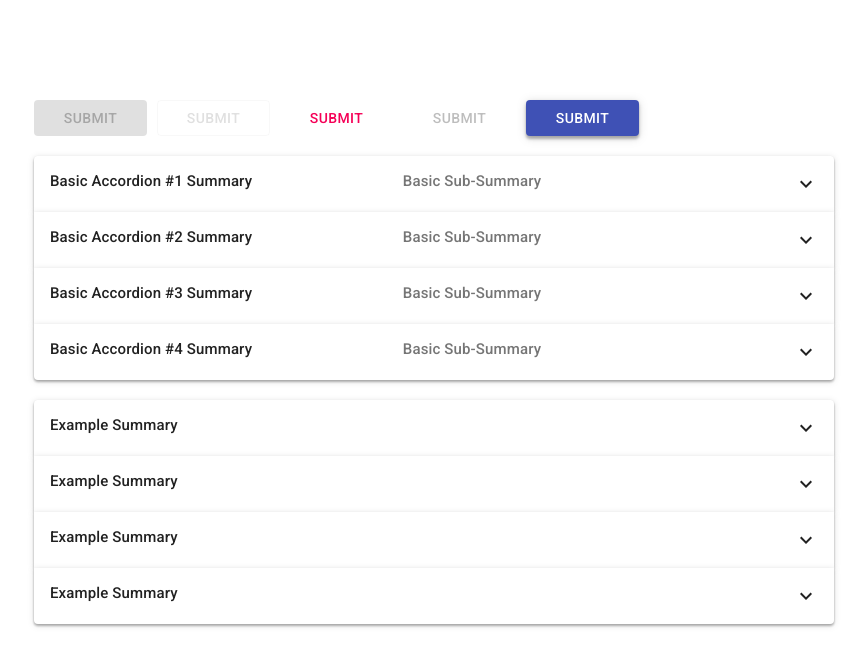
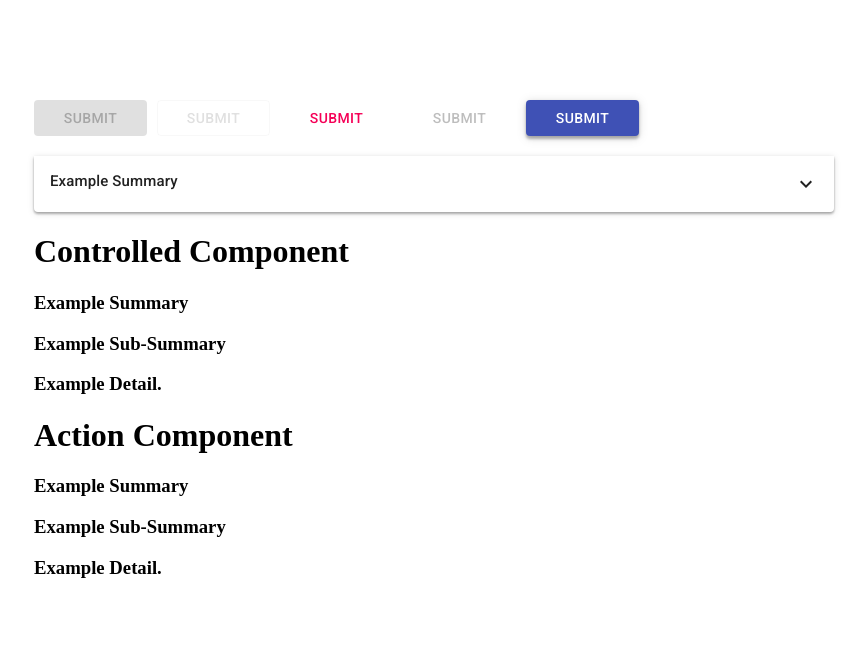
Before and after one commit to z123fg/antraui, a React (Create React App) app: page / in a window 1280 px wide. Shown: the top 666 px of the page, without its empty margins (66-933 px from the left). Built offline with nearby package versions, Linux system fonts and the light colour scheme.

Commit message:
add-accordion-ctx-variant-switch-pt1

```diff
--- a/src/components/MyAccordion/MyAccordion.tsx
+++ b/src/components/MyAccordion/MyAccordion.tsx
@@ -1,7 +1,9 @@
-import {
+import React, {
+  createContext,
   FC,
   ReactNode,
   useCallback,
+  useContext,
   useEffect,
   useRef,
   useState,
@@ -9,7 +11,7 @@ import {
 
 type AccordianVariant = "simple" | "controlled" | "action";
 
-interface IMyAccordionProps {
+interface AccordionContextProps {
   // user customize summary
   summary?: string;
   // user customize sub-summary (controlled variant only)
@@ -32,11 +34,34 @@ interface IMyAccordionProps {
   expandIcon?: ReactNode;
   // disable accordion
   disabled?: boolean;
-  // onChange event
-  // onChange?: (evt: React.SyntheticEvent) => void;
-  // onClick event
-  // onClick?: () => void;
+  // children
+  children?: ReactNode;
+  // onSelect event
+  onSelect?: (evt: React.SyntheticEvent) => void;
+  // handleClick
+  handleClick?: () => void;
+  // height of detail Component
+  detailHeight?: string;
 }
+
+// class names
+const classNames = {
+  container: {
+    panel: "accordion__panel--container",
+    summary: "accordion__summary--container",
+  },
+  typography: {
+    summary: "accordion__summary--typography",
+    subSummary: "accordion__subSummary--typography",
+    detail: "accordion__detail--typography",
+  },
+  wrapper: {
+    icon: "accordion__icon--wrapper",
+    detail: "accordion__detail--wrapper",
+  },
+};
+
+// defaults
 
 const DefaultExpandIcon: FC = () => {
   return (
@@ -46,7 +71,6 @@ const DefaultExpandIcon: FC = () => {
   );
 };
 
-// defaults
 const defaultSummary = "Example Summary";
 const defaultSubSummary = "Example Sub-Summary";
 const defaultDetail = "Example Detail.";
@@ -54,13 +78,14 @@ const defaultBgColor = "rgba(255, 255, 255, 1)";
 const defaultBgColorDisabled = "rgba(0, 0, 0, 0.12)";
 const defaultColor = "rgba(0, 0, 0, 0.87)";
 const defaultColorSecondary = "rgba(0, 0, 0, 0.54)";
-const defaultVariant = "simple";
 const defaultExpandIcon = <DefaultExpandIcon />;
-// const defaultExpandedState = false;
 const defaultDisabledState = false;
 
-const MyAccordion: FC<IMyAccordionProps> = ({
-  //
+// Accordion Context
+
+const AccordionCtx = createContext<AccordionContextProps>({});
+
+const AccordionProvider: FC<AccordionContextProps> = ({
   summary = defaultSummary,
   subSummary = defaultSubSummary,
   detail = defaultDetail,
@@ -68,84 +93,230 @@ const MyAccordion: FC<IMyAccordionProps> = ({
   bgColorDisabled = defaultBgColorDisabled,
   color = defaultColor,
   colorSecondary = defaultColorSecondary,
-  variant = defaultVariant,
   expandIcon = defaultExpandIcon,
   disabled = defaultDisabledState,
-  // isExpanded,
-  // onChange,
-  // onClick,
-  //
+  children,
 }) => {
-  const [expandedState, setExpandedState] = useState(false);
-  const [detailHeight, setDetailHeight] = useState("0px");
+  const [expanded, expandedSet] = useState(false);
+  const [detailHeight, detailHeightSet] = useState("0px");
   const detailRef = useRef<HTMLParagraphElement>(null!);
 
   const handleClick = useCallback(() => {
-    if (disabled === false) {
-      setExpandedState(!expandedState);
+    if (!disabled) {
+      expandedSet(!expanded);
     }
-  }, [expandedState]);
+  }, [expanded]);
 
   useEffect(() => {
-    setDetailHeight(
-      expandedState ? `${detailRef.current?.scrollHeight + 32}px` : `0px`
+    detailHeightSet(
+      expanded ? `${detailRef.current?.scrollHeight + 32}px` : `0px`
     );
-  }, [expandedState]);
+  }, [expanded, detailRef]);
 
   return (
-    <>
+    <AccordionCtx.Provider
+      value={{
+        handleClick,
+        expanded,
+        detailHeight,
+        // defaults
+        summary,
+        subSummary,
+        detail,
+        bgColor,
+        bgColorDisabled,
+        color,
+        colorSecondary,
+        expandIcon,
+        disabled,
+      }}
+    >
+      {children}
+    </AccordionCtx.Provider>
+  );
+};
+
+// Variant Components
+
+const SimpleVariant: FC = () => {
+  const {
+    expanded,
+    summary,
+    detail,
+    bgColor,
+    bgColorDisabled,
+    color,
+    expandIcon,
+    disabled,
+    detailHeight,
+    handleClick,
+  } = useContext(AccordionCtx);
+
+  return (
     <article
-        className="antraUI-Accordion-container"
+      className={classNames.container.panel}
       style={{
         backgroundColor: disabled ? bgColorDisabled : bgColor,
-          marginBottom: expandedState ? 16 : 0,
+        marginBottom: expanded ? 16 : 0,
       }}
     >
+      <div onClick={handleClick} className={classNames.container.summary} style={{ color: color }}>
+        <p className={classNames.typography.summary}>{summary}</p>
         <div
-          onClick={handleClick}
-          className="antraUI-Accordion-summary-container"
-          style={{ color: color }}
-        >
-          <p className="antraUI-Accordion-summary-typography">{summary}</p>
-
-          {variant === "controlled" && (
-            <p
-              className="antraUI-Accordion-summary-subtitle-typography"
-              style={{ color: colorSecondary }}
-            >
-              {!expandedState && subSummary.length > 40
-                ? `${subSummary.substring(0, 40)}...`
-                : subSummary}
-            </p>
-          )}
-
-          <div
-            className="antraUI-Accordion-icon"
+          className={classNames.wrapper.icon}
           style={{
             fill: color,
-              transform: expandedState ? "rotate(180deg)" : "",
+            transform: expanded ? "rotate(180deg)" : "",
           }}
         >
           {expandIcon}
         </div>
       </div>
-
       <div
-          className="antraUI-Accordion-detail-container"
+        className={classNames.wrapper.detail}
         style={{
           color: color,
-            maxHeight: `${detailHeight}`,
-            padding: expandedState ? 16 : 0,
+          maxHeight: detailHeight,
+          padding: expanded ? 16 : 0,
         }}
       >
-          {expandedState && (
-            <p ref={detailRef} className="antraUI-Accordion-detail-typography">
-              {detail}
-            </p>
-          )}
+        <p className={classNames.typography.detail}>{detail}</p>
       </div>
     </article>
+  );
+};
+
+const ControlledVariant: FC = () => {
+  const {
+    expanded,
+    summary,
+    subSummary,
+    detail,
+    bgColor,
+    bgColorDisabled,
+    color,
+    colorSecondary,
+    expandIcon,
+    disabled,
+  } = useContext(AccordionCtx);
+
+  return (
+    <>
+      <h1>Controlled Component</h1>
+      <h3>{summary}</h3>
+      <h3>{subSummary}</h3>
+      <h3>{detail}</h3>
     </>
   );
 };
+
+const ActionVariant: FC<AccordionContextProps> = () => {
+  const {
+    expanded,
+    summary,
+    subSummary,
+    detail,
+    bgColor,
+    bgColorDisabled,
+    color,
+    colorSecondary,
+    expandIcon,
+    disabled,
+  } = useContext(AccordionCtx);
+
+  return (
+    <>
+      <h1>Action Component</h1>
+      <h3>{summary}</h3>
+      <h3>{subSummary}</h3>
+      <h3>{detail}</h3>
+    </>
+  );
+};
+
+const MyAccordion: FC<AccordionContextProps> = ({ variant }) => {
+  switch (variant) {
+    case "simple":
+      return (
+        <AccordionProvider>
+          <SimpleVariant />
+        </AccordionProvider>
+      );
+    case "controlled":
+      return (
+        <AccordionProvider>
+          <ControlledVariant />
+        </AccordionProvider>
+      );
+    case "action":
+      return (
+        <AccordionProvider>
+          <ActionVariant />
+        </AccordionProvider>
+      );
+    default:
+      return (
+        <AccordionProvider>
+          <SimpleVariant />
+        </AccordionProvider>
+      );
+  }
+};
 export default MyAccordion;
+
+// return (
+// <>
+
+// {/* <article
+//   className="antraUI-Accordion-container"
+//   style={{
+//     backgroundColor: disabled ? bgColorDisabled : bgColor,
+//     marginBottom: expandedState ? 16 : 0,
+//   }}
+// >
+//   <div
+//     onClick={handleClick}
+//     className="antraUI-Accordion-summary-container"
+//     style={{ color: color }}
+//   >
+//     <p className="antraUI-Accordion-summary-typography">{summary}</p>
+
+//     {variant === "controlled" && (
+//       <p
+//         className="antraUI-Accordion-summary-subtitle-typography"
+//         style={{ color: colorSecondary }}
+//       >
+//         {!expandedState && subSummary.length > 40
+//           ? `${subSummary.substring(0, 40)}...`
+//           : subSummary}
+//       </p>
+//     )}
+
+//     <div
+//       className="antraUI-Accordion-icon"
+// style={{
+//   fill: color,
+//   transform: expandedState ? "rotate(180deg)" : "",
+// }}
+//     >
+//       {expandIcon}
+//     </div>
+//   </div>
+
+//   <div
+//     className="antraUI-Accordion-detail-container"
+// style={{
+//   color: color,
+//   maxHeight: `${detailHeight}`,
+//   padding: expandedState ? 16 : 0,
+// }}
+//   >
+//     {expandedState && (
+//       <p ref={detailRef} className="antraUI-Accordion-detail-typography">
+//         {detail}
+//       </p>
+//     )}
+//   </div>
+// </article> */}
+// </>
+// );
--- a/src/components/MyAccordion/_MyAccordion.scss
+++ b/src/components/MyAccordion/_MyAccordion.scss
@@ -31,24 +31,24 @@ drop-shadow(0px 1px 3px rgba(0, 0, 0, 0.12));
 }
 
 // typography
-.antraUI-Accordion-container p {
+.accordion__summary--typography {
+  @include sm-accordion-typography;
+  width: 40%;
   margin: 0;
 }
-.antraUI-Accordion-summary-typography {
+.accordion__subSummary--typography {
   @include sm-accordion-typography;
-  width: 40%;
+  width: 45%;
+  margin: 0;
 }
-.antraUI-Accordion-detail-typography {
+.accordion__detail--typography {
   @include lg-accordion-typography;
   width: 100%;
-}
-.antraUI-Accordion-summary-subtitle-typography {
-  @include sm-accordion-typography;
-  width: 45%;
+  margin: 0;
 }
 
 // containers
-.antraUI-Accordion-container {
+.accordion__panel--container {
   width: 100%;
   display: flex;
   justify-content: center;
@@ -66,7 +66,7 @@ drop-shadow(0px 1px 3px rgba(0, 0, 0, 0.12));
   }
 }
 
-.antraUI-Accordion-summary-container {
+.accordion__summary--container {
   @include accordion-gutter;
 
   display: flex;
@@ -76,18 +76,18 @@ drop-shadow(0px 1px 3px rgba(0, 0, 0, 0.12));
   cursor: pointer;
 }
 
-.antraUI-Accordion-detail-container {
+.accordion__detail--wrapper {
   display: block;
   max-width: 100%;
   transition: max-height 1s ease;
   overflow: auto;
 }
-.antraUI-Accordion-detail-container::-webkit-scrollbar {
+.accordion__detail--wrapper::-webkit-scrollbar {
   display: none;
 }
 
-// wrappers
-.antraUI-Accordion-icon {
+// icon
+.accordion__icon--wrapper {
   height: 24px;
   width: 24px;
   transition: transform 0.6s ease;
--- a/src/components/MyAccordion/parent/MyAccordionParent.tsx
+++ b/src/components/MyAccordion/parent/MyAccordionParent.tsx
@@ -48,21 +48,20 @@ const MyAccordionParent: FC = () => {
   return (
     <div style={{ minHeight: "100vh" }}>
       <div style={{ maxWidth: 800, marginTop: 20 }}>
-        {accordionData.map((panel) => (
+        {/* {accordionData.map((panel) => (
           <MyAccordion
             variant="controlled"
             summary={panel.summary}
             subSummary={panel.subSummary}
             detail={panel.detail}
           />
-        ))}
+        ))} */}
       </div>
 
       <div style={{ maxWidth: 800, marginTop: 20 }}>
         <MyAccordion variant="simple" />
-        <MyAccordion variant="simple" />
-        <MyAccordion variant="simple" />
-        <MyAccordion variant="simple" />
+        <MyAccordion variant="controlled" />
+        <MyAccordion variant="action" />
       </div>
     </div>
   );
```
Lines whose indentation alone changed are shown as unchanged.
